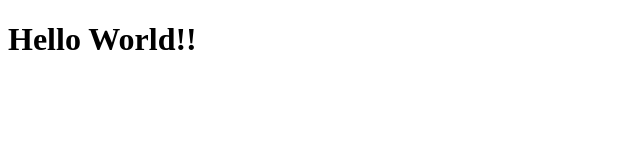
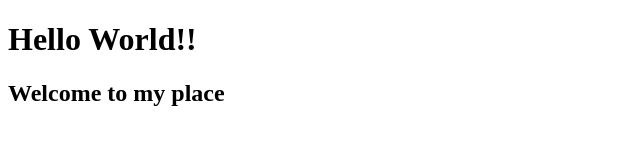
Before and after one commit to Pkx66/testgit, a plain HTML site: page index.html in a window 1280 px wide. Shown: the whole page, without its empty margins (0-640 px from the left). Drawn offline with Linux system fonts and the light colour scheme.

Commit message:
Add welcome message
+ H2

```diff
--- a/index.html
+++ b/index.html
@@ -5,5 +5,6 @@
 </head>
 <body>
         <h1>Hello World!!</h1>
+        <h2>Welcome to my place</h2>
 </body>
 </html>
```
